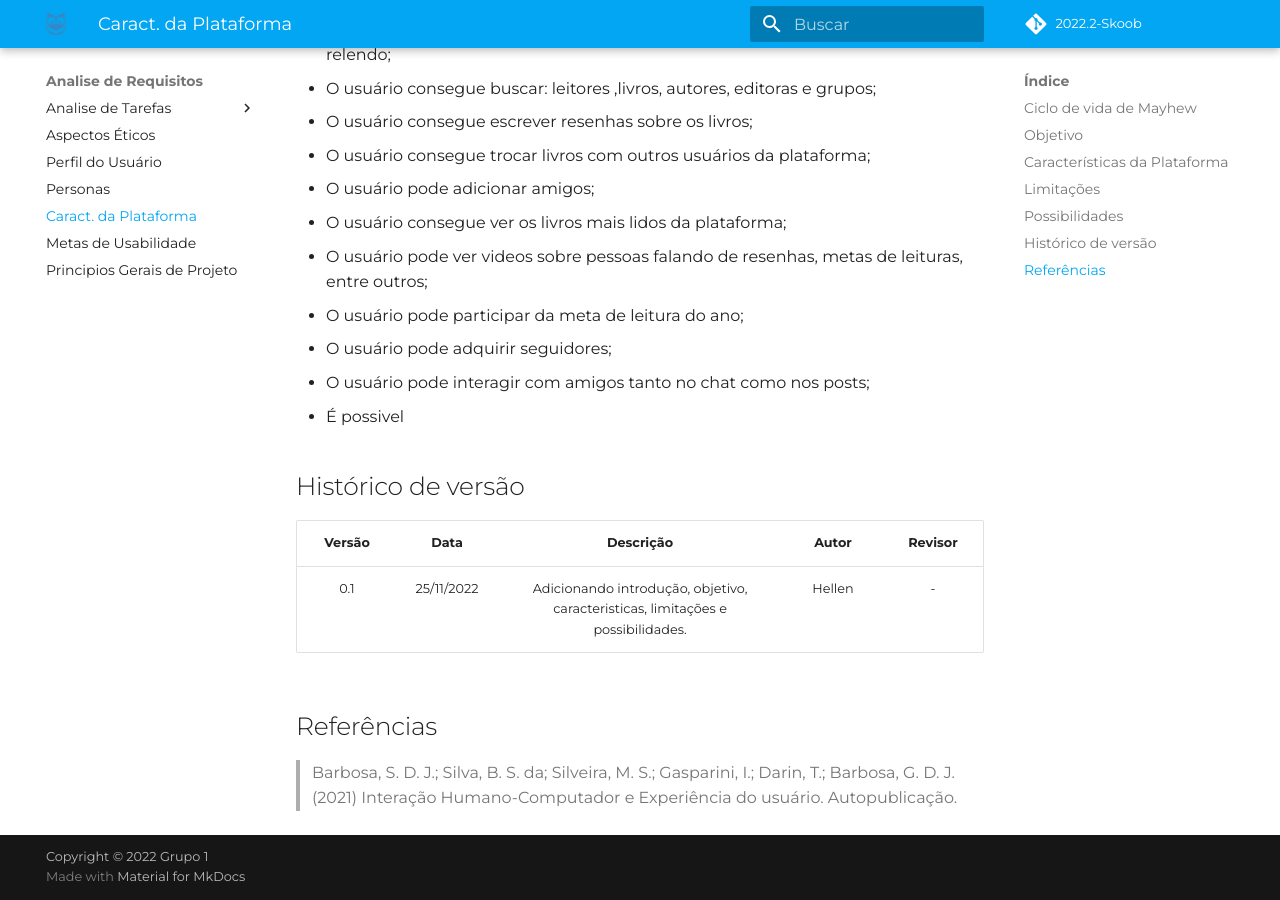
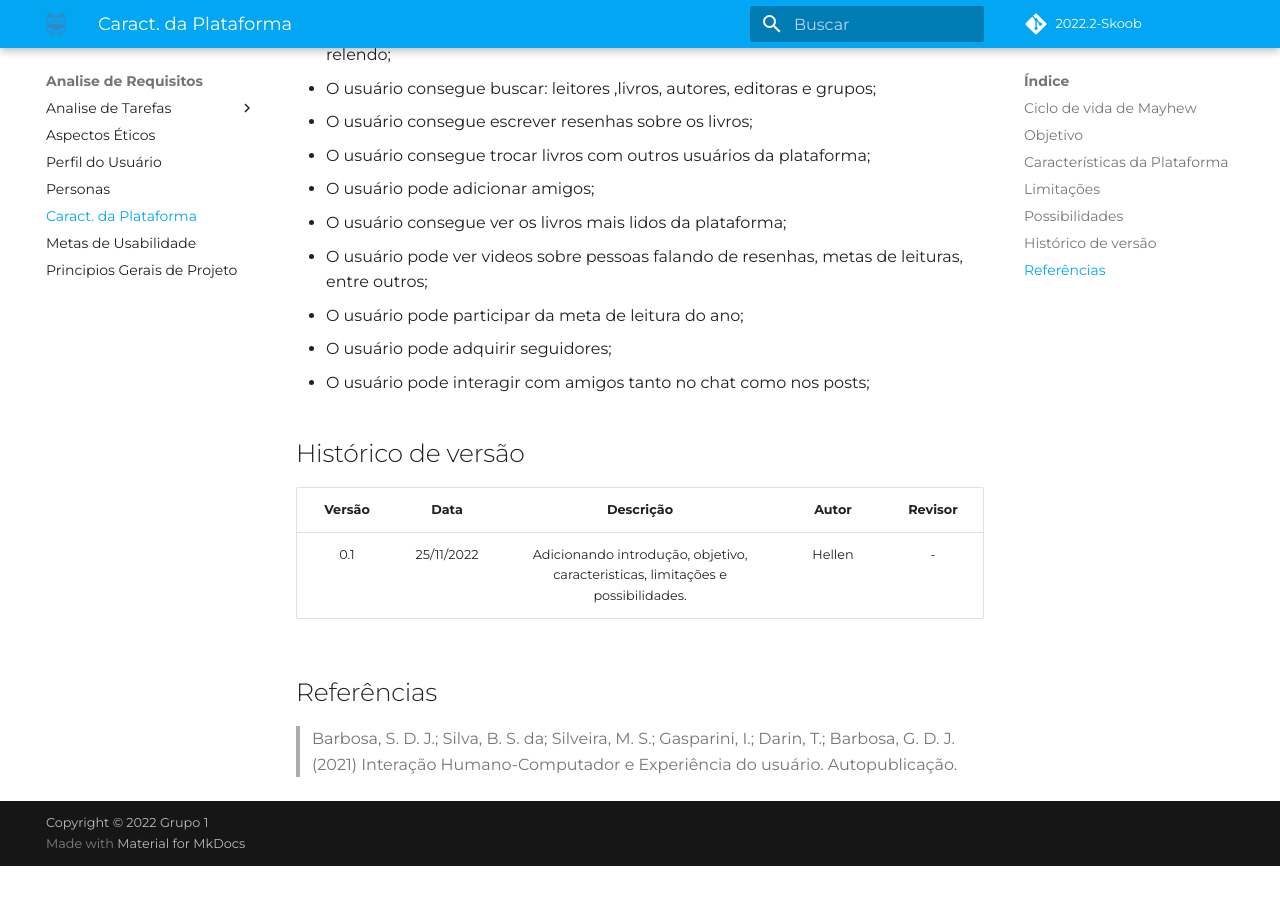
Before and after one commit to Interacao-Humano-Computador/2022.2-Skoob, an MkDocs documentation site: the page built from docs/analise-de-requisitos/caracteristicas-da-plataforma.md, in a window 1280 px wide and 900 px high, scrolled down 1698 px. Built offline with MkDocs 1.6.1 and Material for MkDocs 9.7.7, drawn with Linux system fonts in a browser that asks for light colours; some web fonts are replaced; comment, search, counter and statistics services are not loaded; after the commit the page ends 2564 px from its top, so only the background shows below that.

Commit message:
arrumando

```diff
--- a/docs/analise-de-requisitos/caracteristicas-da-plataforma.md
+++ b/docs/analise-de-requisitos/caracteristicas-da-plataforma.md
@@ -53,7 +53,6 @@
 <li>O usuário pode participar da meta de leitura do ano;</li>
 <li>O usuário pode adquirir seguidores;</li>
 <li>O usuário pode interagir com amigos tanto no chat como nos posts;</li>
-<li>É possivel </li>
 
 </ul>
 </p>
```
